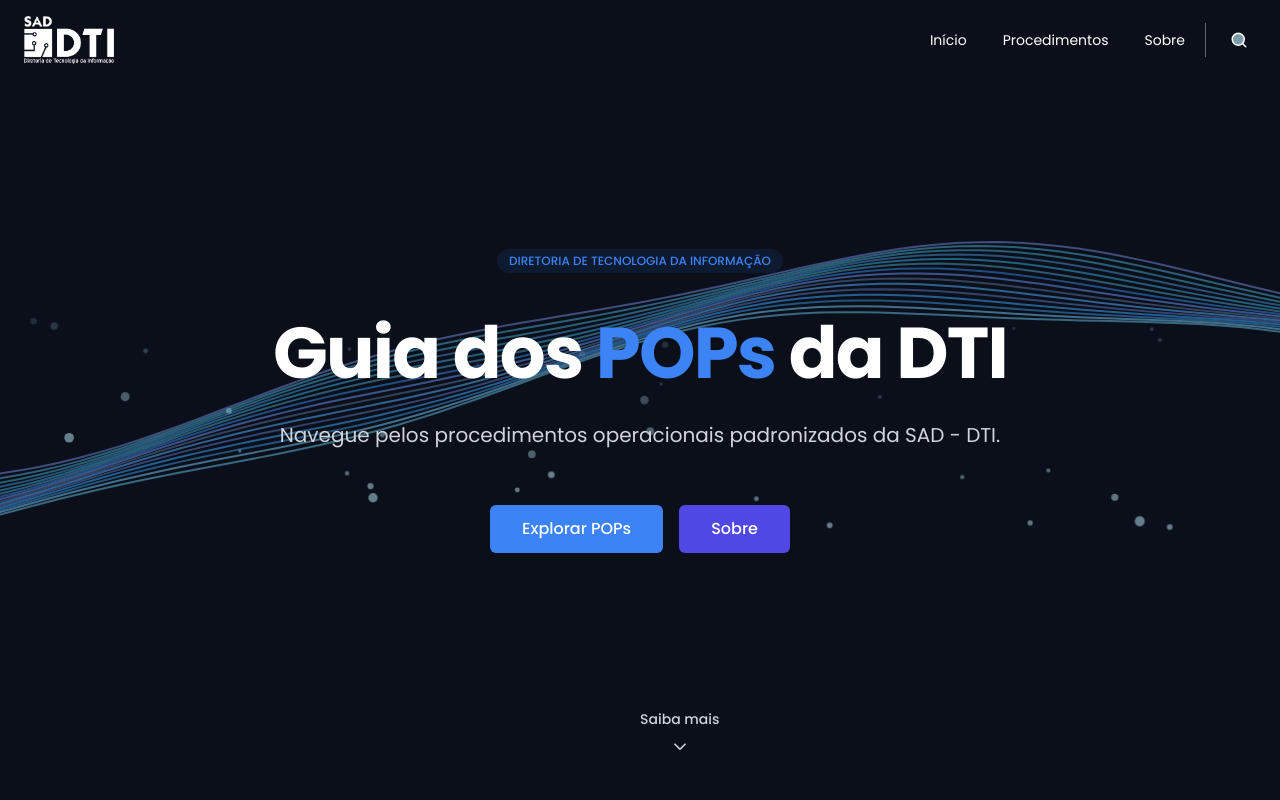
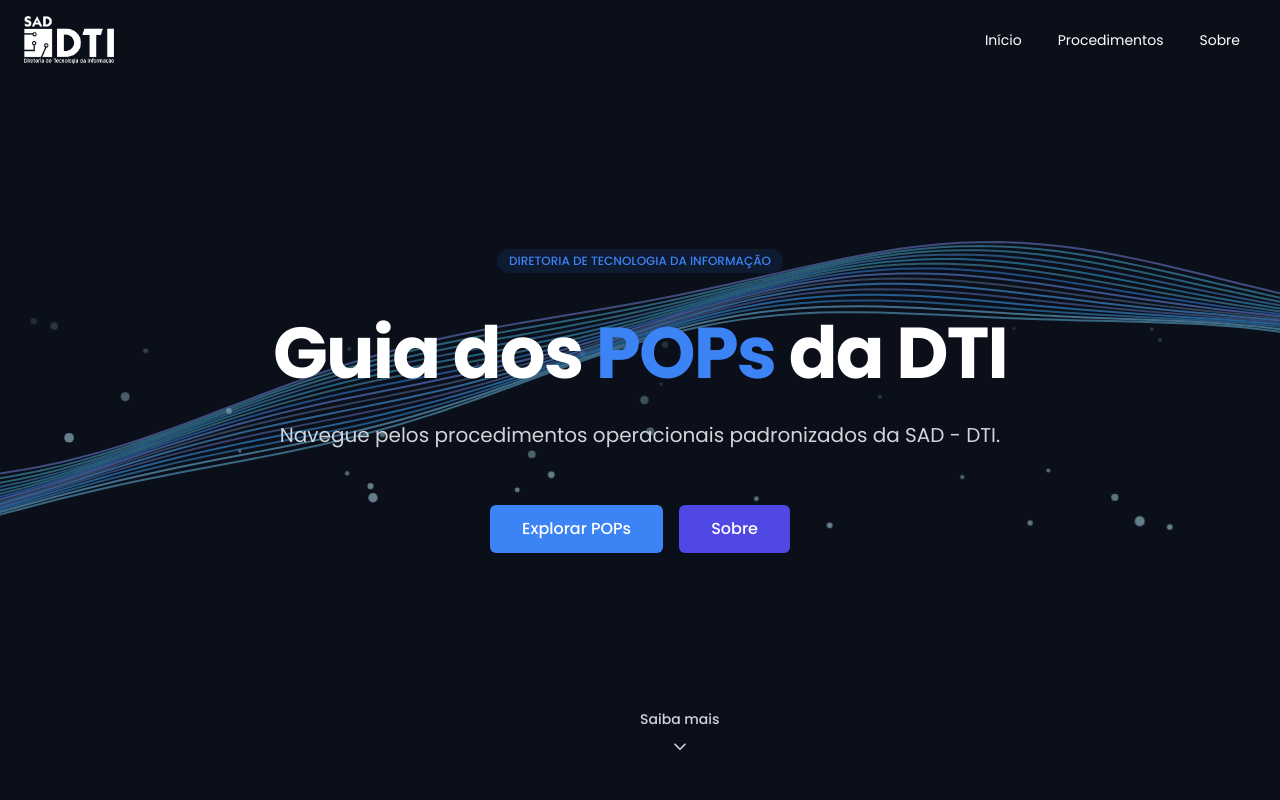
Before and after one commit to mediaware77/dti-pop-labyrinth, a React (Vite) app: page / in a window 1280 px wide. Shown: the top 800 px of the page. Built offline with nearby package versions, Linux system fonts and the light colour scheme.

Commit message:
remove a busca da barra superior

```diff
--- a/src/components/NavBar.tsx
+++ b/src/components/NavBar.tsx
@@ -68,34 +68,6 @@ const NavBar: React.FC = () => {
               Sobre
             </Link>
           </nav>
-
-          <div className="ml-4 pl-4 border-l border-border/40">
-            <form onSubmit={(e) => {
-              e.preventDefault();
-              const input = e.currentTarget.querySelector('input');
-              if (input?.value) {
-                window.location.href = `/pops?search=${encodeURIComponent(input.value)}`;
-              }
-            }}>
-              <button
-                type="submit"
-                className={cn(
-                  "p-2 transition-colors rounded-full",
-                  useDarkTheme
-                    ? "text-foreground/60 hover:text-foreground hover:bg-muted"
-                    : "text-white hover:text-gray-300 hover:bg-white/10"
-                )}
-                aria-label="Pesquisar"
-              >
-                <Search size={18} />
-              </button>
-              <input
-                type="text"
-                placeholder="Buscar POPs..."
-                className="absolute right-12 w-0 opacity-0 focus:w-40 focus:opacity-100 transition-all duration-300 bg-background border border-border rounded-md px-2 py-1"
-              />
-            </form>
-          </div>
         </div>
 
         <button
```
